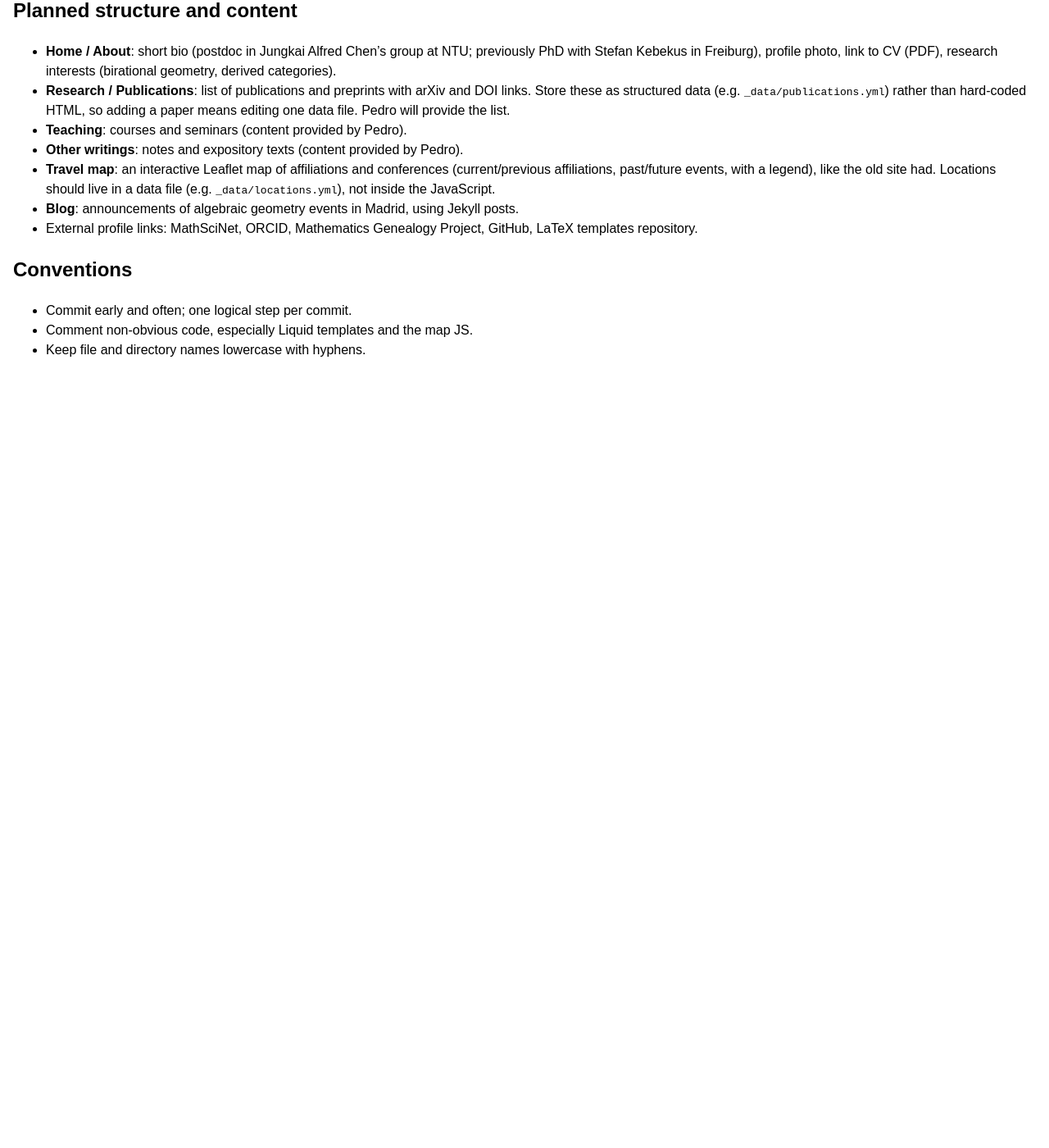
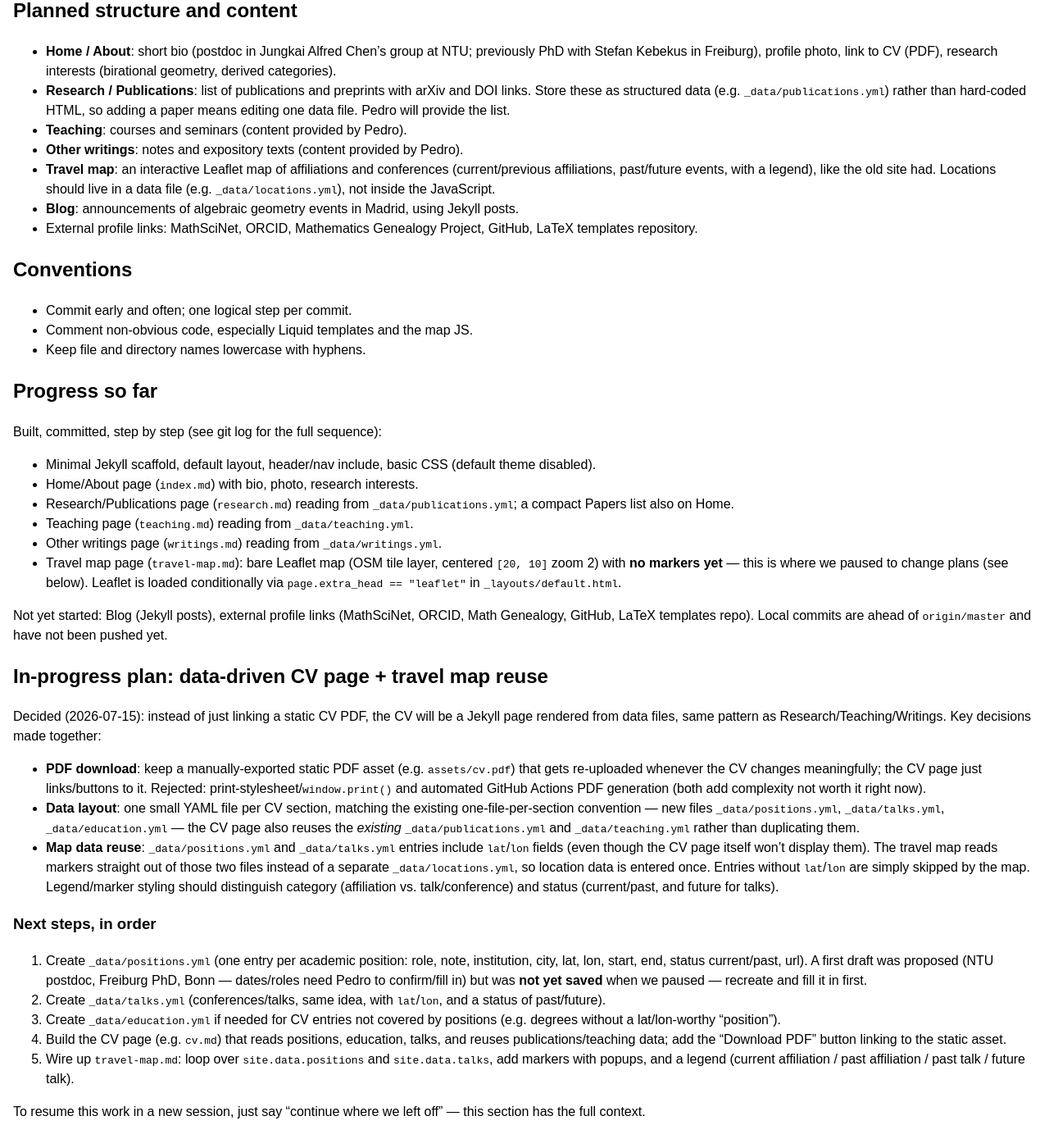
Before and after one commit to pedro-nunez/pedro-nunez.github.io, a Jekyll site: the page built from CLAUDE.md, in a window 1280 px wide and 1400 px high, scrolled down 1063 px. Shown: the whole window at 82% size. Built offline with Jekyll 4.4.1, drawn with Linux system fonts in a browser that asks for light colours; our own code applies the rules of GitHub Pages for plain Markdown files; before the commit the page ends 1534 px from its top, so only the background shows below that.

Commit message:
Document progress and CV/travel-map plan in CLAUDE.md
Co-Authored-By: Claude Sonnet 5 <noreply@anthropic.com>
Claude-Session: https://claude.ai/code/session_015A8yt6vsJjcNn39suVrJpw

```diff
--- a/CLAUDE.md
+++ b/CLAUDE.md
@@ -82,3 +82,69 @@ be responsive and readable on mobile. Language: English.
 - Commit early and often; one logical step per commit.
 - Comment non-obvious code, especially Liquid templates and the map JS.
 - Keep file and directory names lowercase with hyphens.
+
+## Progress so far
+
+Built, committed, step by step (see git log for the full sequence):
+
+- Minimal Jekyll scaffold, default layout, header/nav include, basic CSS
+  (default theme disabled).
+- Home/About page (`index.md`) with bio, photo, research interests.
+- Research/Publications page (`research.md`) reading from
+  `_data/publications.yml`; a compact Papers list also on Home.
+- Teaching page (`teaching.md`) reading from `_data/teaching.yml`.
+- Other writings page (`writings.md`) reading from `_data/writings.yml`.
+- Travel map page (`travel-map.md`): bare Leaflet map (OSM tile layer,
+  centered `[20, 10]` zoom 2) with **no markers yet** — this is where we
+  paused to change plans (see below). Leaflet is loaded conditionally via
+  `page.extra_head == "leaflet"` in `_layouts/default.html`.
+
+Not yet started: Blog (Jekyll posts), external profile links
+(MathSciNet, ORCID, Math Genealogy, GitHub, LaTeX templates repo).
+Local commits are ahead of `origin/master` and have not been pushed yet.
+
+## In-progress plan: data-driven CV page + travel map reuse
+
+Decided (2026-07-15): instead of just linking a static CV PDF, the CV
+will be a Jekyll page rendered from data files, same pattern as
+Research/Teaching/Writings. Key decisions made together:
+
+- **PDF download**: keep a manually-exported static PDF asset (e.g.
+  `assets/cv.pdf`) that gets re-uploaded whenever the CV changes
+  meaningfully; the CV page just links/buttons to it. Rejected:
+  print-stylesheet/`window.print()` and automated GitHub Actions PDF
+  generation (both add complexity not worth it right now).
+- **Data layout**: one small YAML file per CV section, matching the
+  existing one-file-per-section convention — new files
+  `_data/positions.yml`, `_data/talks.yml`, `_data/education.yml` — the
+  CV page also reuses the *existing* `_data/publications.yml` and
+  `_data/teaching.yml` rather than duplicating them.
+- **Map data reuse**: `_data/positions.yml` and `_data/talks.yml`
+  entries include `lat`/`lon` fields (even though the CV page itself
+  won't display them). The travel map reads markers straight out of
+  those two files instead of a separate `_data/locations.yml`, so
+  location data is entered once. Entries without `lat`/`lon` are simply
+  skipped by the map. Legend/marker styling should distinguish
+  category (affiliation vs. talk/conference) and status (current/past,
+  and future for talks).
+
+### Next steps, in order
+
+1. Create `_data/positions.yml` (one entry per academic position: role,
+   note, institution, city, lat, lon, start, end, status
+   current/past, url). A first draft was proposed (NTU postdoc,
+   Freiburg PhD, Bonn — dates/roles need Pedro to confirm/fill in) but
+   was **not yet saved** when we paused — recreate and fill it in first.
+2. Create `_data/talks.yml` (conferences/talks, same idea, with
+   `lat`/`lon`, and a status of past/future).
+3. Create `_data/education.yml` if needed for CV entries not covered by
+   positions (e.g. degrees without a lat/lon-worthy "position").
+4. Build the CV page (e.g. `cv.md`) that reads positions, education,
+   talks, and reuses publications/teaching data; add the "Download PDF"
+   button linking to the static asset.
+5. Wire up `travel-map.md`: loop over `site.data.positions` and
+   `site.data.talks`, add markers with popups, and a legend (current
+   affiliation / past affiliation / past talk / future talk).
+
+To resume this work in a new session, just say "continue where we left
+off" — this section has the full context.
```
